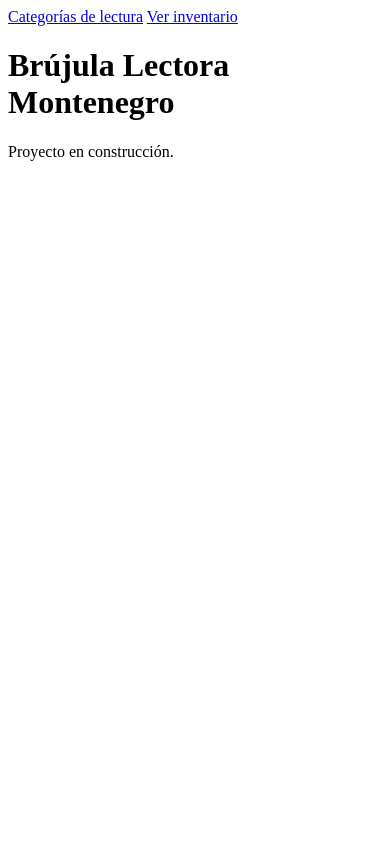
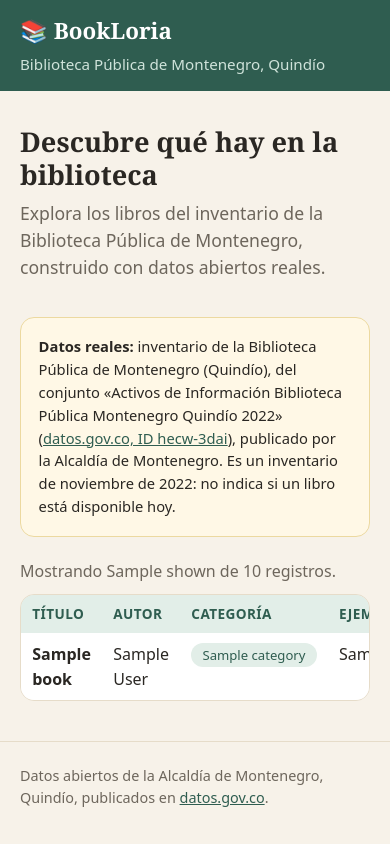
Before and after one commit to julara209/BookLoria, a Django app: template library/templates/library/index.html in a window 390 px wide. Run offline with Django 5.2, Linux system fonts and the light colour scheme; the template is opened without the code that fills it: most values are stand-ins (such as "Sample title", 1, 10 or a date in 2020); parts of the project's set-up code (start-up, migrations or seed data) failed here and were passed over.

Commit message:
Add home page listing real books from the inventory

```diff
--- /dev/null
+++ b/library/static/library/styles.css
@@ -0,0 +1,136 @@
+:root {
+  --bg: #f7f2e9;
+  --surface: #ffffff;
+  --ink: #2a2723;
+  --muted: #6d665c;
+  --accent: #2f5d50;
+  --accent-soft: #e2eee8;
+  --line: #e6dcc9;
+  --note-bg: #fff8e6;
+  --note-line: #ecd9a0;
+  --error-bg: #fdeceb;
+  --error-line: #e8b4b0;
+  --radius: 14px;
+}
+
+* { box-sizing: border-box; }
+
+body {
+  margin: 0;
+  background: var(--bg);
+  color: var(--ink);
+  font-family: system-ui, -apple-system, "Segoe UI", Roboto, sans-serif;
+  line-height: 1.55;
+}
+
+.container {
+  max-width: 980px;
+  margin: 0 auto;
+  padding: 0 1.25rem;
+}
+
+a { color: var(--accent); }
+
+/* Encabezado */
+.site-header {
+  background: var(--accent);
+  color: #fff;
+  padding: 0.9rem 0;
+}
+.site-header .container {
+  display: flex;
+  flex-wrap: wrap;
+  align-items: baseline;
+  gap: 0.25rem 1rem;
+}
+.brand {
+  color: #fff;
+  font-family: Georgia, "Times New Roman", serif;
+  font-size: 1.4rem;
+  font-weight: bold;
+  text-decoration: none;
+}
+.tagline { color: #cfe3da; font-size: 0.95rem; }
+
+/* Portada */
+.hero { padding: 2.2rem 0 1rem; }
+.hero h1 {
+  margin: 0 0 0.5rem;
+  font-family: Georgia, "Times New Roman", serif;
+  font-size: clamp(1.7rem, 4vw, 2.4rem);
+  line-height: 1.2;
+}
+.lead { margin: 0; color: var(--muted); font-size: 1.1rem; max-width: 40rem; }
+
+/* Nota de la fuente */
+.source-note {
+  background: var(--note-bg);
+  border: 1px solid var(--note-line);
+  border-radius: var(--radius);
+  padding: 0.2rem 1.1rem;
+  margin: 1.2rem 0;
+  font-size: 0.92rem;
+}
+
+/* Error */
+.alert {
+  background: var(--error-bg);
+  border: 1px solid var(--error-line);
+  border-radius: var(--radius);
+  padding: 1rem 1.1rem;
+  margin: 1rem 0;
+}
+
+/* Tabla */
+.count { color: var(--muted); margin: 1.4rem 0 0.6rem; }
+
+.table-wrap {
+  overflow-x: auto;
+  background: var(--surface);
+  border: 1px solid var(--line);
+  border-radius: var(--radius);
+}
+
+table.books { width: 100%; border-collapse: collapse; }
+table.books th,
+table.books td {
+  padding: 0.7rem 1rem;
+  text-align: left;
+  vertical-align: top;
+}
+table.books thead th {
+  background: var(--accent-soft);
+  color: var(--accent);
+  font-size: 0.85rem;
+  letter-spacing: 0.03em;
+  text-transform: uppercase;
+  white-space: nowrap;
+}
+table.books tbody tr:nth-child(even) { background: #fbf8f2; }
+table.books tbody tr + tr td { border-top: 1px solid var(--line); }
+table.books tbody tr:hover { background: var(--accent-soft); }
+.book-title { font-weight: 600; }
+.num { text-align: right; white-space: nowrap; }
+
+.badge {
+  display: inline-block;
+  background: var(--accent-soft);
+  color: var(--accent);
+  border-radius: 999px;
+  padding: 0.1rem 0.7rem;
+  font-size: 0.82rem;
+  white-space: nowrap;
+}
+
+/* Pie */
+.site-footer {
+  margin-top: 2.5rem;
+  padding: 1.4rem 0;
+  border-top: 1px solid var(--line);
+  color: var(--muted);
+  font-size: 0.9rem;
+}
+
+@media (max-width: 600px) {
+  table.books th, table.books td { padding: 0.55rem 0.7rem; }
+}
--- /dev/null
+++ b/library/templates/library/_books_table.html
@@ -0,0 +1,20 @@
+<table class="books">
+  <thead>
+    <tr>
+      <th scope="col">Título</th>
+      <th scope="col">Autor</th>
+      <th scope="col">Categoría</th>
+      <th scope="col" class="num">Ejemplares</th>
+    </tr>
+  </thead>
+  <tbody>
+    {% for book in books %}
+    <tr>
+      <td class="book-title">{{ book.title }}</td>
+      <td>{{ book.author }}</td>
+      <td><span class="badge">{{ book.category }}</span></td>
+      <td class="num">{{ book.copies }}</td>
+    </tr>
+    {% endfor %}
+  </tbody>
+</table>
--- /dev/null
+++ b/library/templates/library/_source.html
@@ -0,0 +1,6 @@
+<p>
+  <strong>Datos reales:</strong> inventario de la Biblioteca Pública de Montenegro (Quindío),
+  del conjunto «Activos de Información Biblioteca Pública Montenegro Quindío 2022»
+  (<a href="https://www.datos.gov.co/Cultura/Activos-de-Informaci-n-Biblioteca-P-blica-Monteneg/hecw-3dai/about_data">datos.gov.co, ID hecw-3dai</a>),
+  publicado por la Alcaldía de Montenegro. Es un inventario de noviembre de 2022: no indica si un libro está disponible hoy.
+</p>
--- /dev/null
+++ b/library/templates/library/base.html
@@ -0,0 +1,28 @@
+{% load static %}<!DOCTYPE html>
+<html lang="es">
+<head>
+    <meta charset="UTF-8">
+    <meta name="viewport" content="width=device-width, initial-scale=1">
+    <title>{% block title %}BookLoria{% endblock %}</title>
+    <link rel="stylesheet" href="{% static 'library/styles.css' %}">
+</head>
+<body>
+    <header class="site-header">
+        <div class="container">
+            <a class="brand" href="{% url 'home' %}">📚 BookLoria</a>
+            <span class="tagline">Biblioteca Pública de Montenegro, Quindío</span>
+        </div>
+    </header>
+
+    <main class="container">
+        {% block content %}{% endblock %}
+    </main>
+
+    <footer class="site-footer">
+        <div class="container">
+            Datos abiertos de la Alcaldía de Montenegro, Quindío, publicados en
+            <a href="https://www.datos.gov.co/">datos.gov.co</a>.
+        </div>
+    </footer>
+</body>
+</html>
--- a/library/templates/library/index.html
+++ b/library/templates/library/index.html
@@ -1,13 +1,26 @@
-<!DOCTYPE html>
-<html lang="es">
-<head>
-    <meta charset="UTF-8">
-    <title>Brújula Lectora Montenegro</title>
-</head>
-<body>
-    <a href="{% url 'categories' %}">Categorías de lectura</a>
-<a href="{% url 'books' %}">Ver inventario</a>
-    <h1>Brújula Lectora Montenegro</h1>
-    <p>Proyecto en construcción.</p>
-</body>
-</html>
+{% extends "library/base.html" %}
+
+{% block content %}
+<section class="hero">
+    <h1>Descubre qué hay en la biblioteca</h1>
+    <p class="lead">
+        Explora los libros del inventario de la Biblioteca Pública de Montenegro,
+        construido con datos abiertos reales.
+    </p>
+</section>
+
+<section class="source-note">
+    {% include "library/_source.html" %}
+</section>
+
+{% if error %}
+    <div class="alert" role="alert">
+        <strong>No se pudieron cargar los libros.</strong> {{ error }}
+    </div>
+{% else %}
+    <p class="count">Mostrando {{ shown }} de {{ total }} registros.</p>
+    <div class="table-wrap">
+        {% include "library/_books_table.html" %}
+    </div>
+{% endif %}
+{% endblock %}
--- a/library/urls.py
+++ b/library/urls.py
@@ -3,6 +3,5 @@ from . import views
 
 urlpatterns = [
     path('', views.home, name='home'),
-    path('categorias/', views.category_list, name='categories'),
     path('libros/', views.book_list, name='books'),
 ]
```
Also changed, not shown: library/tests.py (+95 -4 lines), library/views.py (+25 -17 lines).
